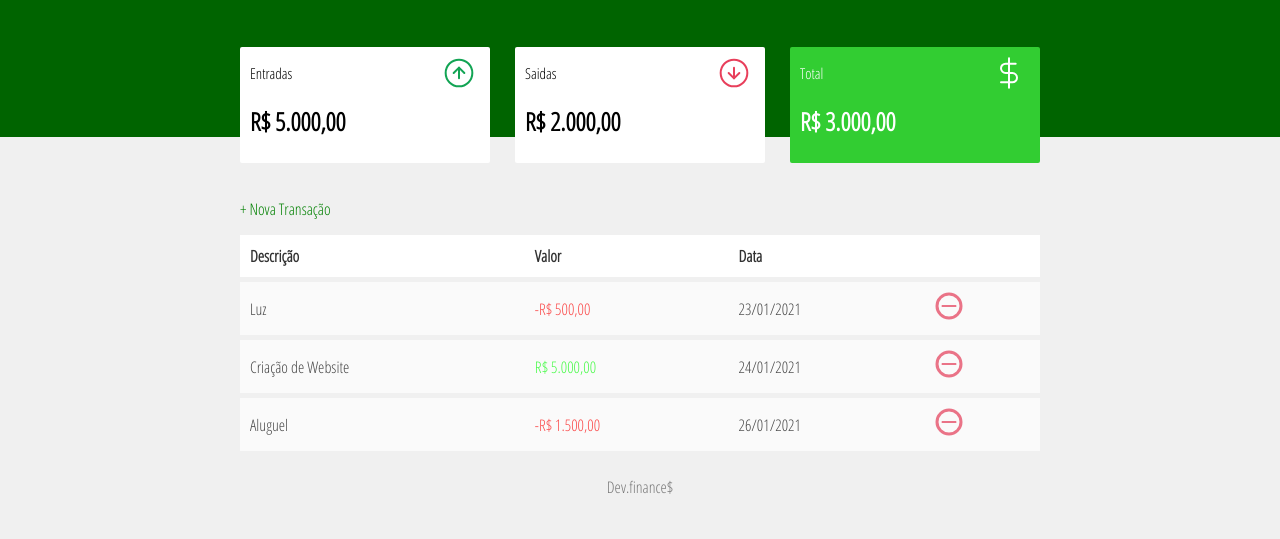
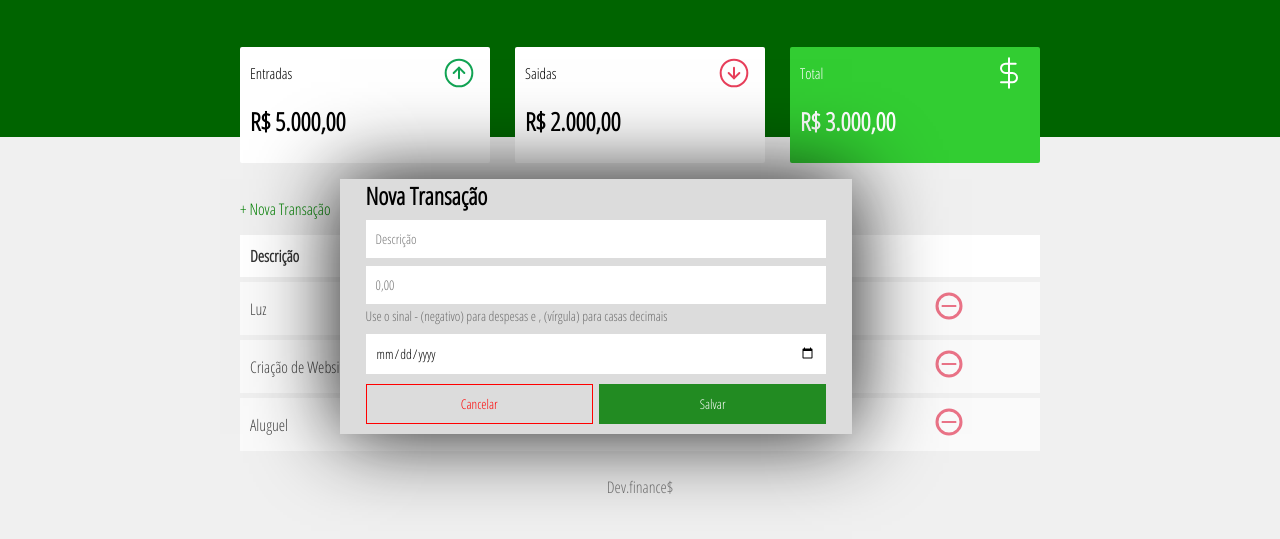
Before and after one commit to joao-ps/devFinances, a plain HTML site: page index.html in a window 1280 px wide. Both pictures are taken after a click on the link "+ Nova Transação". Shown: the part 71-610 px from the top of the page. Drawn offline with Linux system fonts and the light colour scheme.

Commit message:
modal do site

```diff
--- a/estilo.css
+++ b/estilo.css
@@ -70,6 +70,65 @@ section div > p{
     color: white;
 }
 
+#modal{
+    min-width: 40%;
+    position: fixed;
+    margin: 100px;
+    top: 150px;
+    background-color: gainsboro;
+    opacity: 1;
+    z-index: 1;
+    visibility: hidden;
+    box-shadow: 0px 0px 80px rgba(0, 0, 0, 0.926);
+
+}
+#modal h2{
+    display: block;
+    color: black;
+    padding: 0;
+    font-weight: 600;
+}
+label{
+    visibility: hidden;
+    display: block;
+    font-size: 1px;
+}
+form{
+    width: 90%;
+    margin: auto;
+}
+form input{
+    width: 100%;
+    border: none;
+    padding: 10px;
+    margin-top: 7px;
+}
+small{
+    opacity: 0.5;
+}
+.form-button{
+    display: flex;
+    justify-content: space-evenly;
+}
+button{
+    margin: 10px 0px;
+    width: 50%;
+    padding: 10px;
+    cursor: pointer;
+}
+.cancela{
+    color: red;
+    border: red 1px solid;
+    background-color: gainsboro;
+    margin-right: 3px;
+}
+.salvar{
+    color: white;
+    background-color: forestgreen;
+    border: forestgreen 1px solid;
+    margin-left: 3px;
+}
+
 #tab{
     overflow-x: auto;
 }
--- a/index.html
+++ b/index.html
@@ -33,7 +33,39 @@
             </div>
         </section>
 
-        <a href="#">+ nova transação</a>
+        <a href="#" onclick="abrirModal()">+ nova transação</a>
+
+        <div id="modal">
+            <form action="">
+            <h2>Nova Transação</h2>
+               <div class="form-input">
+                   <label for="">
+                       Descrição
+                   </label>
+                   <input type="text" name="descricao" id="descricao" placeholder="Descrição">
+               </div>
+
+               <div class="form-input">
+                <label for="">
+                    Valor
+                </label>
+                <input type="number" name="valor" id="valor" placeholder="0,00">
+                <p><small>Use o sinal - (negativo) para despesas e , (vírgula) para casas decimais</small></p>
+            </div>
+
+            <div class="form-input">
+                <label for="">
+                    data
+                </label>
+                <input type="date" name="data" id="data">
+            </div>
+
+            <div class="form-button">
+                <button class="cancela" onclick="fecharModal()">Cancelar</button>
+                <button class="salvar">Salvar</button>
+            </div>
+            </form>
+        </div>
 
         <section id="tab">
             <h2>Transações</h2>
@@ -74,5 +106,16 @@
     <footer>
         <p>Dev.finance$</p>
     </footer>
+
+    <script>
+       const modal = document.getElementById('modal');
+
+       function abrirModal(){
+            modal.style.visibility="visible"
+       }
+       function fecharModal(){
+            modal.style.visibility="hidden"
+       }
+    </script>
 </body>
 </html>
```
